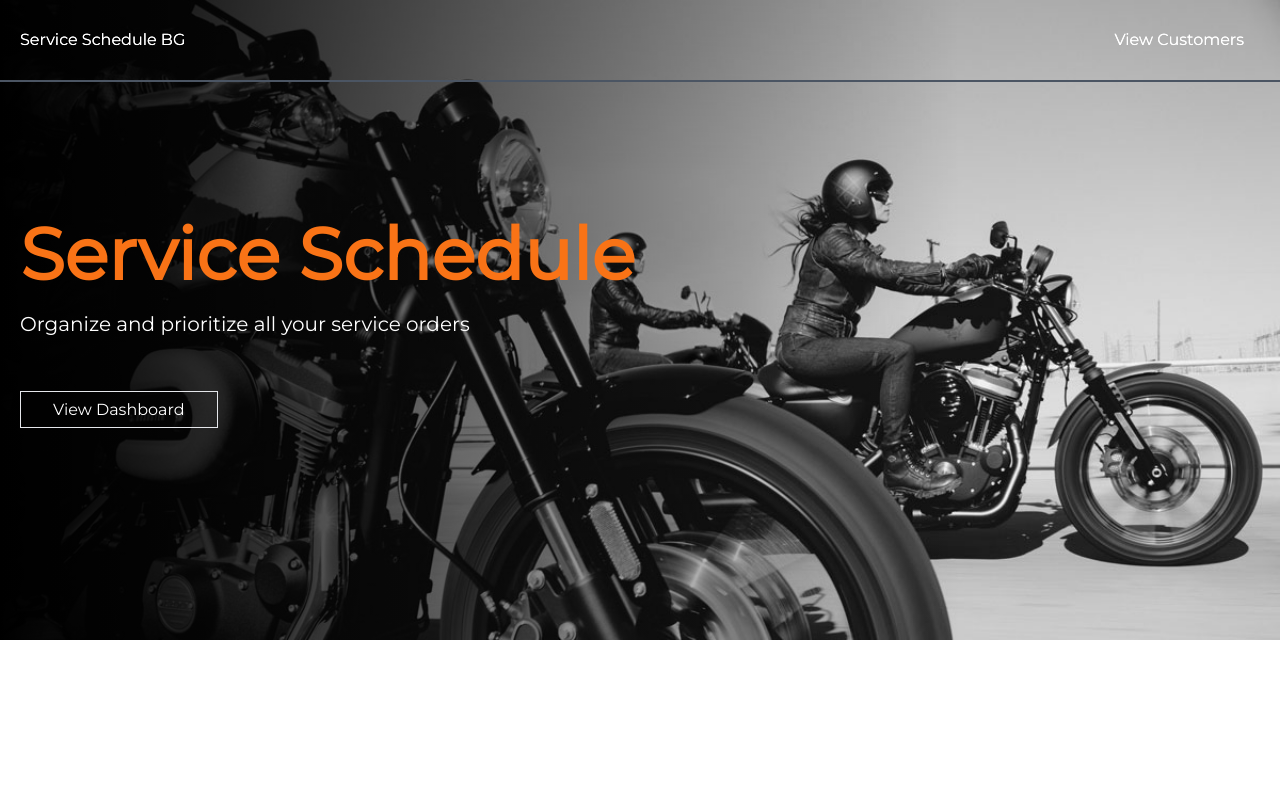
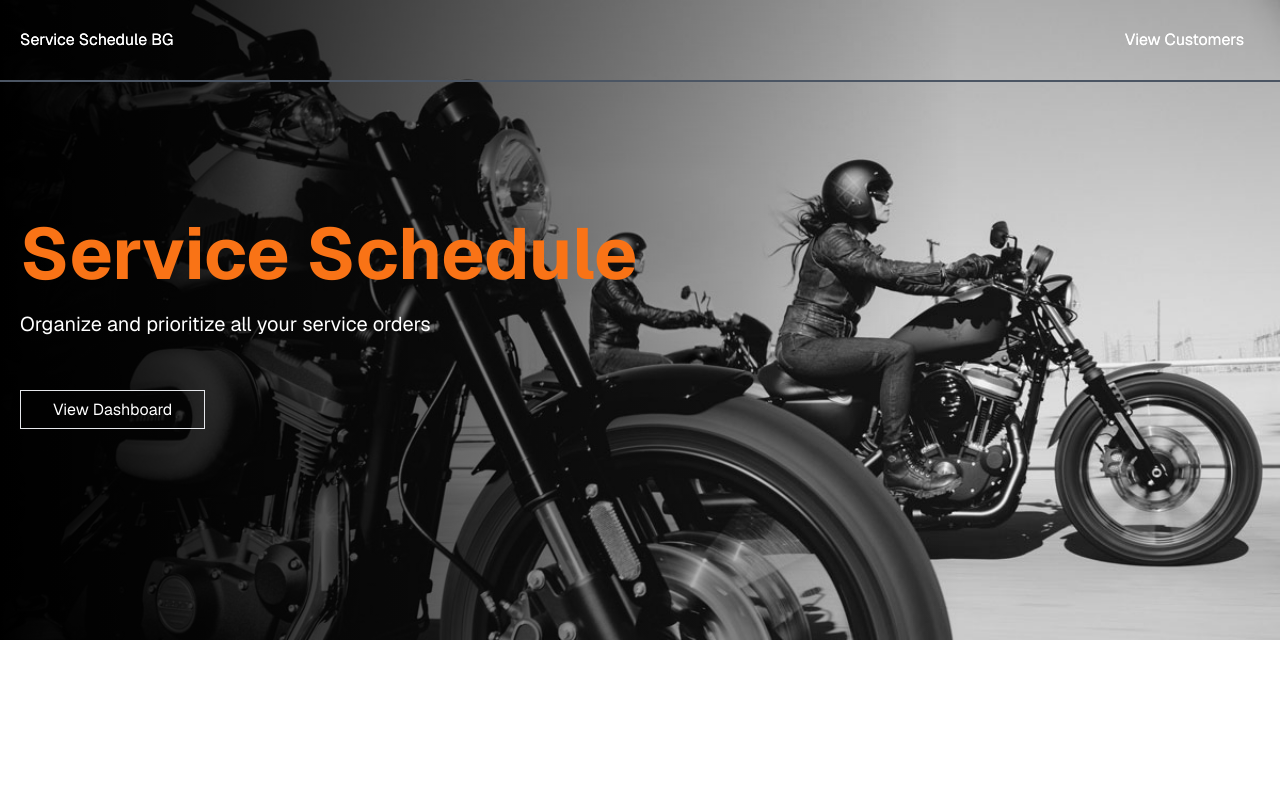
Before and after one commit to bgorwin/service-schedule, a Next.js app: page / in a window 1280 px wide. Shown: the top 800 px of the page. Built offline with nearby package versions, Linux system fonts and the light colour scheme.

Commit message:
Added Geist font to the project and using it with Tailwind CSS.

```diff
--- a/app/layout.jsx
+++ b/app/layout.jsx
@@ -3,21 +3,14 @@ import { Montserrat } from '@next/font/google';
 import Navbar from '../components/Navbar';
 import Footer from '../components/Footer';
 
-const montserrat = Montserrat({
-  // Specifying weight is only required for
-  // non-variable fonts.
-  weight: '400',
-  subsets: ['latin'],
-  display: 'swap',
-});
-
+import { GeistSans, GeistMono } from 'geist/font'
 export default function RootLayout({
   // Layouts must accept a children prop.
   // This will be populated with nested layouts or pages
   children,
 }) {
   return (
-    <html lang="en" className={`${montserrat.className}`}>
+    <html lang="en" className={`${GeistSans.variable} ${GeistMono.variable}`}>
       <body>
         <Navbar />
         {children}
--- a/globals.css
+++ b/globals.css
@@ -4,7 +4,7 @@
 
 html {
   scroll-behavior: smooth;
-  font-family: 'Raleway', sans-serif;
+  /* font-family: 'Raleway', sans-serif; */
 }
 
 .custom-img {
--- a/package.json
+++ b/package.json
@@ -17,6 +17,7 @@
     "@prisma/client": "^4.15.0",
     "@vercel/postgres": "^0.3.1",
     "eslint": "8.42.0",
+    "geist": "^1.0.0",
     "next": "^14.0.1",
     "react": "^18.2.0",
     "react-dom": "^18.2.0",
--- a/tailwind.config.js
+++ b/tailwind.config.js
@@ -9,7 +9,12 @@ module.exports = {
 		"./src/**/*.{js,ts,jsx,tsx}",
 	],
 	theme: {
-		extend: {},
+		extend: {
+			fontFamily: {
+				sans: ["var(--font-geist-sans)"],
+				mono: ["var(--font-geist-mono)"],
+			},
+		},
 	},
 	plugins: [],
 };
```
Also changed, not shown: 1 other file (tests, documents, lock files or other folders).
